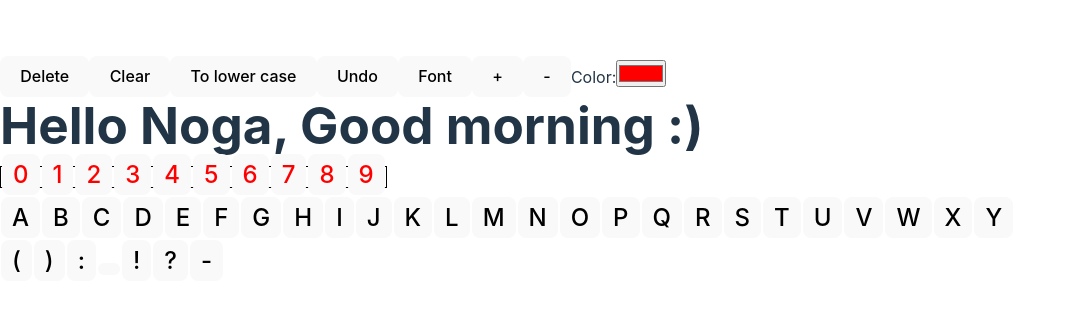
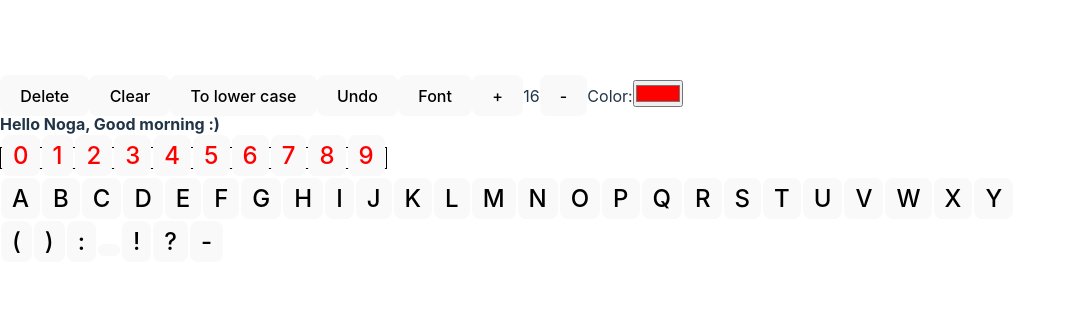
Before and after one commit to shemesh-noga/cool-keyboard, a React (Vite) app in the folder cool-keyboard/: page / in a window 1280 px wide. Shown: the part 231-542 px from the top of the page, without its empty margins (0-1065 px from the left). Built offline with nearby package versions, Linux system fonts and the light colour scheme.

Commit message:
fontSize:)

```diff
--- a/cool-keyboard/src/App.jsx
+++ b/cool-keyboard/src/App.jsx
@@ -8,6 +8,8 @@ import Text from "./components/Text";
 function App() {
   const [usersText, setUsersText] = useState("Hello Noga, Good morning :)");
   const [language, setLanguage] = useState(englishUpperCase);
+  const [fontSize, setFontSize] = useState(16);
+  let size;
 
   console.log(hebrew);
   console.log(englishLowerCase);
@@ -27,7 +29,6 @@ function App() {
   }
 
   function handleClearBtn() {
-    alert(`Entered handle clear btn`);
     setUsersText("");
   }
 
@@ -46,12 +47,17 @@ function App() {
   }
 
   function handleFonsizePlusBtn() {
-    alert(`Entered handle Font size plus btn`);
-    //setUsersText(usersText.style={{fontSize}}); //doesn't work yet
+    size = fontSize;
+    console.log("fontSize:" + fontSize);
+    console.log("size:" + size++);
+    setFontSize(size++);
   }
 
   function handleFonsizeMinusBtn() {
-    alert(`Entered handle font size minus btn`);
+    size = fontSize;
+    console.log("fontSize:" + fontSize);
+    console.log("size:" + size--);
+    setFontSize(size--);
   }
 
   function handleColorBtn() {
@@ -128,7 +134,9 @@ function App() {
         value="+"
         onClickSetting={handleSettingClick}
       />
-      <p className="settingsItem"></p>
+      <p className="settingsItem" style={{ fontSize: fontSize }}>
+        {fontSize}
+      </p>
       <ButtonSetting
         id="fonsizeMinusBtn"
         value="-"
@@ -138,7 +146,7 @@ function App() {
       <label for="color">Color:</label>
       <input type="color" id="colorBtn" name="colorBtn" value="#ff0000" />
 
-      <Text key={"text"} textString={usersText} />
+      <Text key={"text"} textString={usersText} fontSize={fontSize} />
 
       <div id="NumbersDiv">
         {numbers.map((keyChar, i) => (
--- a/cool-keyboard/src/components/Text.jsx
+++ b/cool-keyboard/src/components/Text.jsx
@@ -1,7 +1,7 @@
 function Text(props) {
   return (
     <>
-      <h1>{props.textString}</h1>
+      <h1 style={{ fontSize: props.fontSize }}>{props.textString}</h1>
     </>
   );
 }
```
